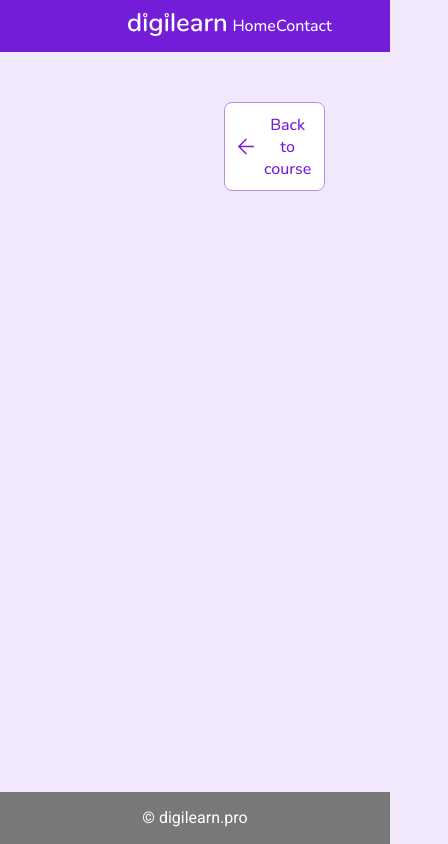
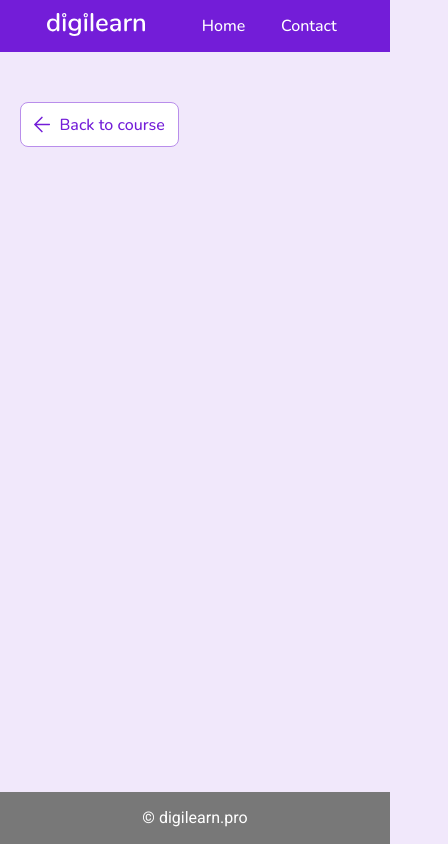
Before and after one commit to moeedafzal/DigiLearn, a website: page public/pages.html in a window 390 px wide. Shown: the whole page, 448 px wide, since content can reach past the window. Drawn offline with nearby package versions, Linux system fonts and the light colour scheme; a web font is replaced by a local one.

Commit message:
responsiveness in progress

```diff
--- a/public/css/style.css
+++ b/public/css/style.css
@@ -140,7 +140,7 @@ header {
 }
 
 nav {
-  padding: 0 8em;
+  padding: 0 12%;
   background: #731dd8;
   color: white;
   display: flex;
@@ -156,8 +156,19 @@ nav > ul > button {
 
 
 main {
-  padding: 6em 14em;
+  padding: 6em 20%;
   flex-grow: 1;
+}
+@media only screen and (max-width: 850px) {
+  main {
+    padding: 6em 10%;
+  }
+}
+
+@media only screen and (max-width: 650px) {
+  main {
+    padding: 6em 5%;
+  }
 }
 
 button {
@@ -292,3 +303,10 @@ li {
 #contact-button {
   cursor: pointer;
 }
+
+@media only screen and (max-width: 1000px) {
+  main {
+    /* padding: 6em 7em; */
+    /* flex-grow: 1; */
+  }
+}
```
Also changed, not shown: public/css/index.css (+19 -0 lines).
